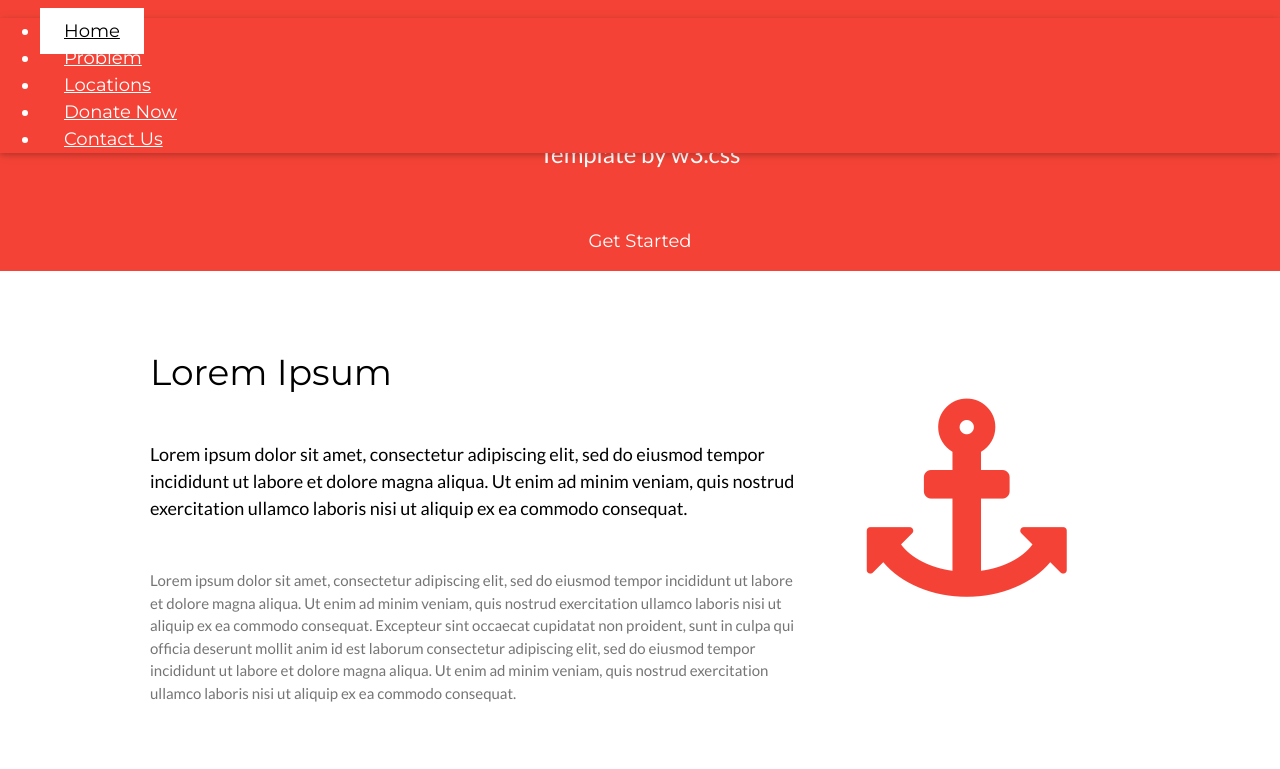
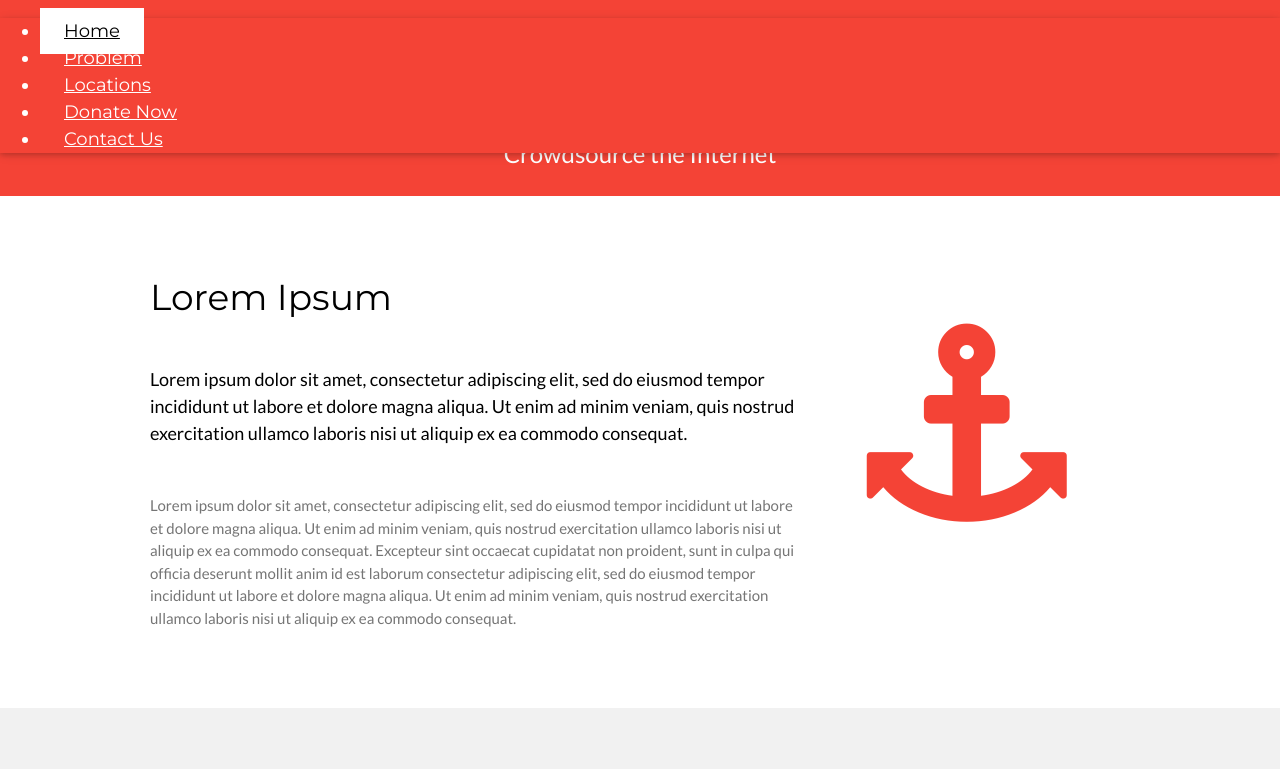
Before and after one commit to kellymiklas/connect-detroit, a plain HTML site: page index.html in a window 1280 px wide. Shown: the top 769 px of the page. Drawn offline with nearby package versions, Linux system fonts and the light colour scheme.

Commit message:
byebye button

```diff
--- a/index.html
+++ b/index.html
@@ -40,9 +40,8 @@ body,h1,h2,h3,h4,h5,h6 {font-family: "Lato", sans-serif}
 
 <!-- Header -->
 <header class="w3-container w3-red w3-center w3-padding-128">
-  <h1 class="w3-margin w3-jumbo">START PAGE</h1>
-  <p class="w3-xlarge">Template by w3.css</p>
-  <button class="w3-btn w3-padding-16 w3-large w3-margin-top">Get Started</button>
+  <h1 class="w3-margin w3-jumbo">Connect Detroit</h1>
+  <p class="w3-xlarge">Crowdsource the Internet</p>
 </header>
 
 <!-- First Grid -->
```
